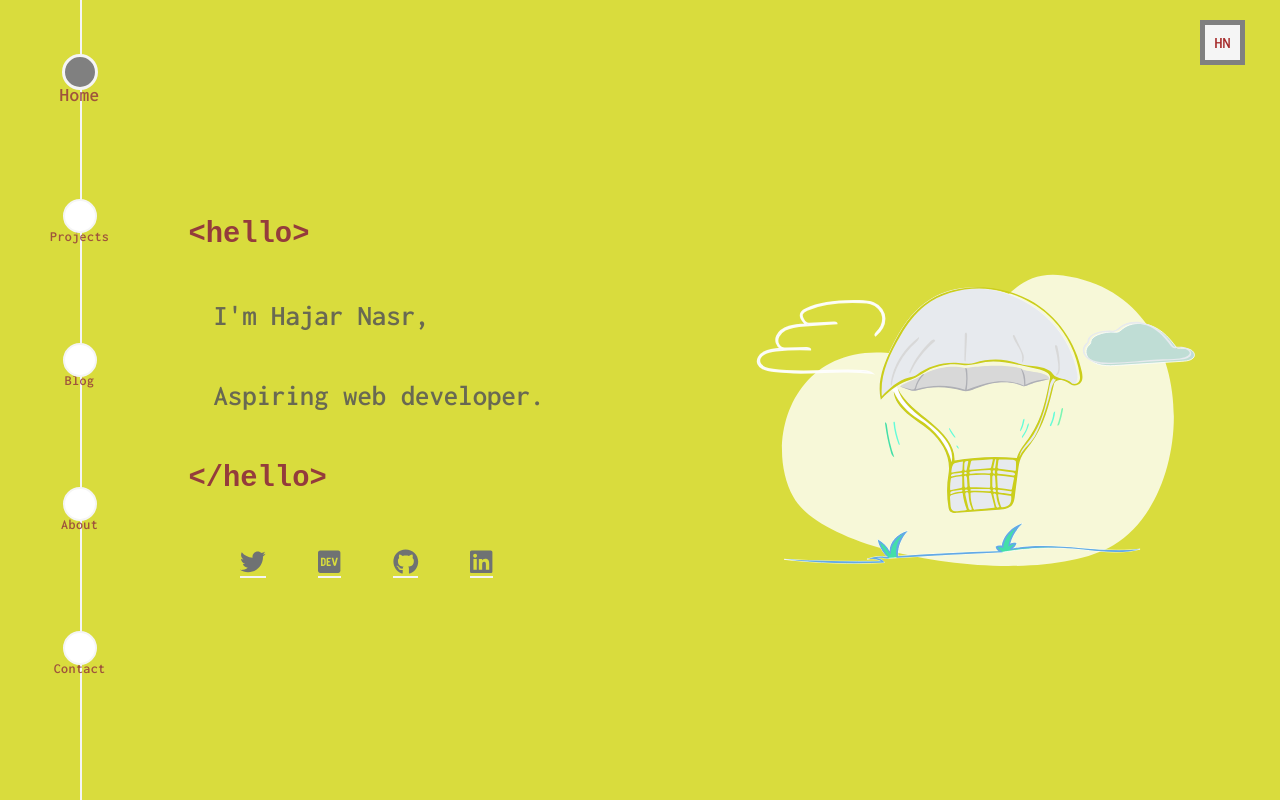
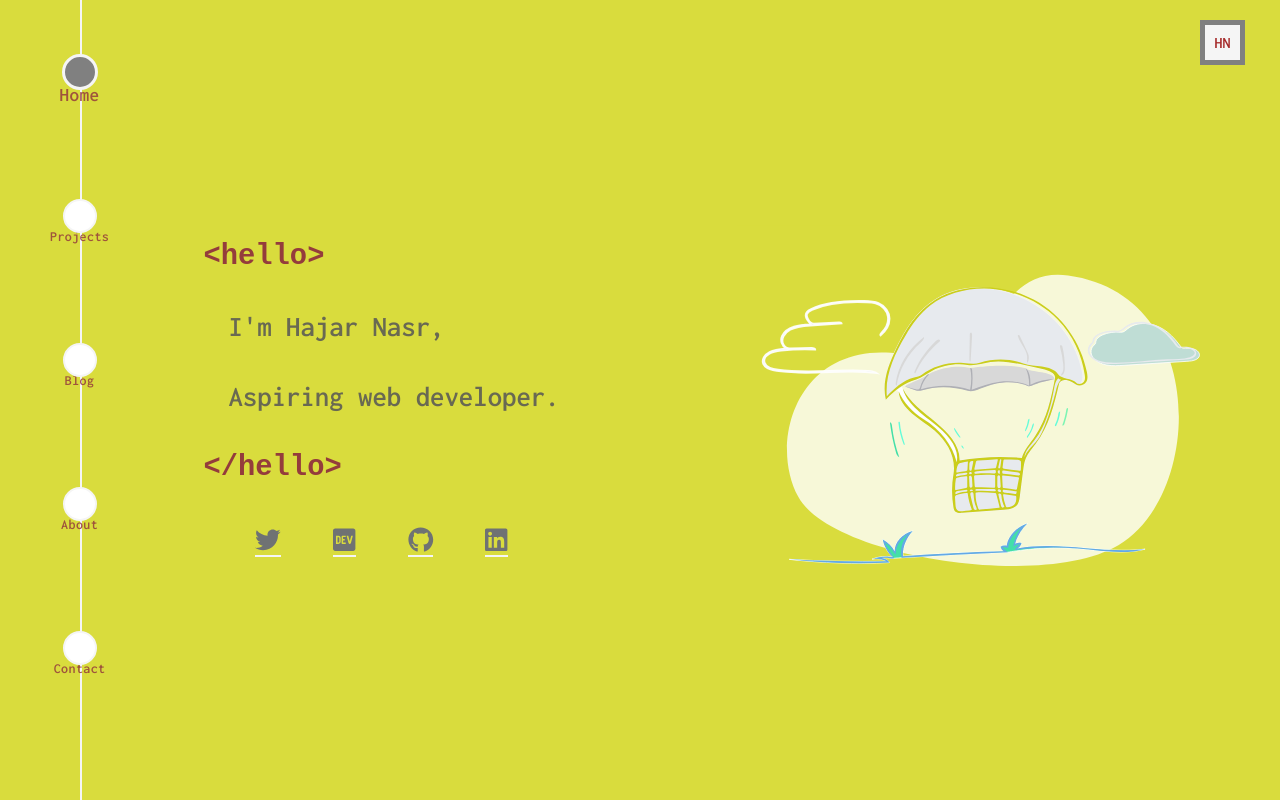
Before and after one commit to hajarNasr/myPortfolio, a Next.js app: page / in a window 1280 px wide. Built offline with nearby package versions, Linux system fonts and the light colour scheme.

Commit message:
style: add a little tweaks

```diff
--- a/components/Main.js
+++ b/components/Main.js
@@ -53,7 +53,7 @@ const Main = () => {
           border: 1px solid gren;
         }
         .main-page__left {
-          line-height: 1.8;
+          line-height: 1.4;
           color: rgba(81, 81, 87, 0.829);
           font-weight: 500;
           font-size: 0.9rem;
@@ -86,7 +86,7 @@ const Main = () => {
             font-size: 0.7rem;
             margin-left: -10px;
             width: 100%;
-            line-height: 1.8;
+            line-height: 1.3;
           }
           .hello-msg {
             margin-left: 15px;
--- a/pages/contact.js
+++ b/pages/contact.js
@@ -162,7 +162,7 @@ const Contact = () => {
             }
             @media (max-width: 550px) {
               .contact-form {
-                width: 99%;
+                width: 95%;
               }
               .contact-wrapper {
                 margin-left: -20px;
--- a/styles/globals.css
+++ b/styles/globals.css
@@ -28,7 +28,7 @@ a {
   position: relative;
 }
 .page {
-  padding-left: 60px;
+  padding-left: 70px;
   height: 100vh;
   width: 100%;
   display: flex;
```
